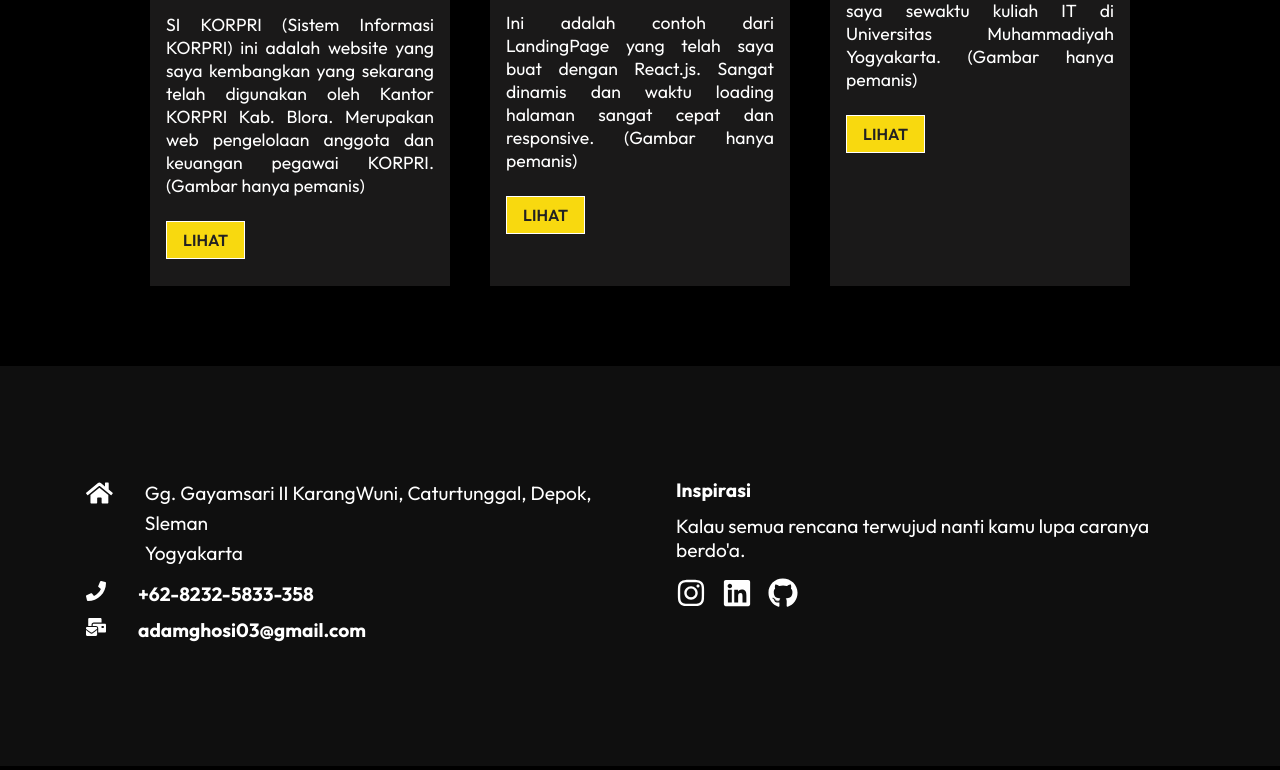
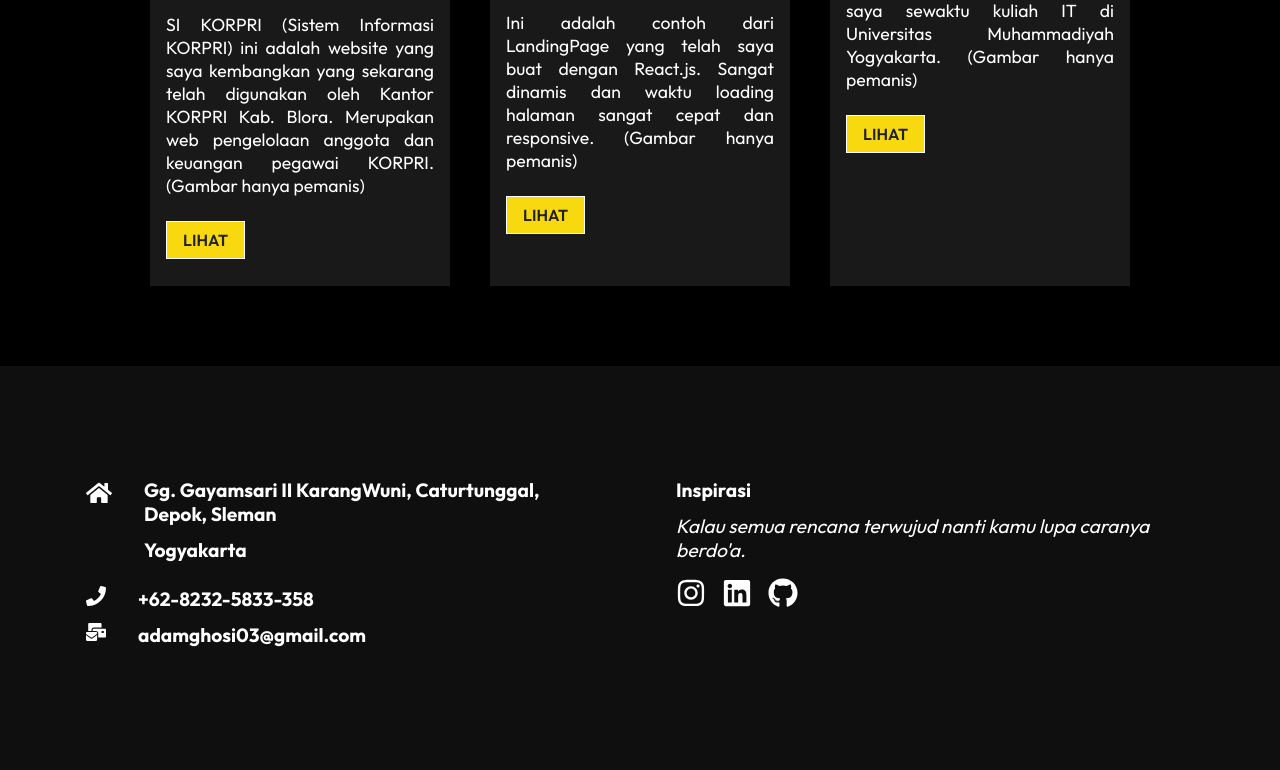
Before and after one commit to enjoyghozi/portfolioreactjs, a React (Create React App) app: page / in a window 1280 px wide. Shown: the part 1550-2320 px from the top of the page. Built offline with nearby package versions, Linux system fonts and the light colour scheme.

Commit message:
footer fixed

```diff
--- a/src/components/Footer.js
+++ b/src/components/Footer.js
@@ -10,7 +10,6 @@ import {
     FaLinkedin,
     FaGithub
 } from "react-icons/fa";
-import { Link } from "react-router-dom";
 
 
 const Footer = () => {
@@ -24,8 +23,8 @@ const Footer = () => {
                         style={{ color:"#fff", marginRight: "2rem" }}
                     />
                     <div>
-                        <p>Gg. Gayamsari II KarangWuni, Caturtunggal, Depok, Sleman</p>
-                        <p>Yogyakarta</p>
+                        <h4>Gg. Gayamsari II KarangWuni, Caturtunggal, Depok, Sleman</h4>
+                        <h4>Yogyakarta</h4>
                     </div>
                 </div>
                 <div className="phone">
@@ -50,7 +49,7 @@ const Footer = () => {
 
             <div className="right">
                 <h4>Inspirasi</h4>
-                <p>Kalau semua rencana terwujud nanti kamu lupa caranya berdo'a.</p>
+                <p1>Kalau semua rencana terwujud nanti kamu lupa caranya berdo'a.</p1>
                 <div className="social">
                     <a href="https://instagram.com/ghozi_a">
                         <FaInstagram
--- a/src/components/FooterStyle.css
+++ b/src/components/FooterStyle.css
@@ -46,7 +46,9 @@ h4 {
     padding-bottom: 0.7rem;
 }
 
-p {
+p1 {
+    color: #fff;
+    font-style: italic;
     font-size: 1.2rem;
 }
 
--- a/src/components/WorkCard.js
+++ b/src/components/WorkCard.js
@@ -1,12 +1,11 @@
 import "./WorkCardStyle.css";
 
 import React from 'react';
-import { NavLink } from "react-router-dom";
 
 const WorkCard = (props) => {
   return (
     <div className="project-card">
-        <img src={props.imgsrc} alt="image"/>
+        <img src={props.imgsrc} alt="img"/>
         <h2 className="project-title">{props.title}</h2>
         <div className="pro-details">
             <p>{props.text}</p>
```
